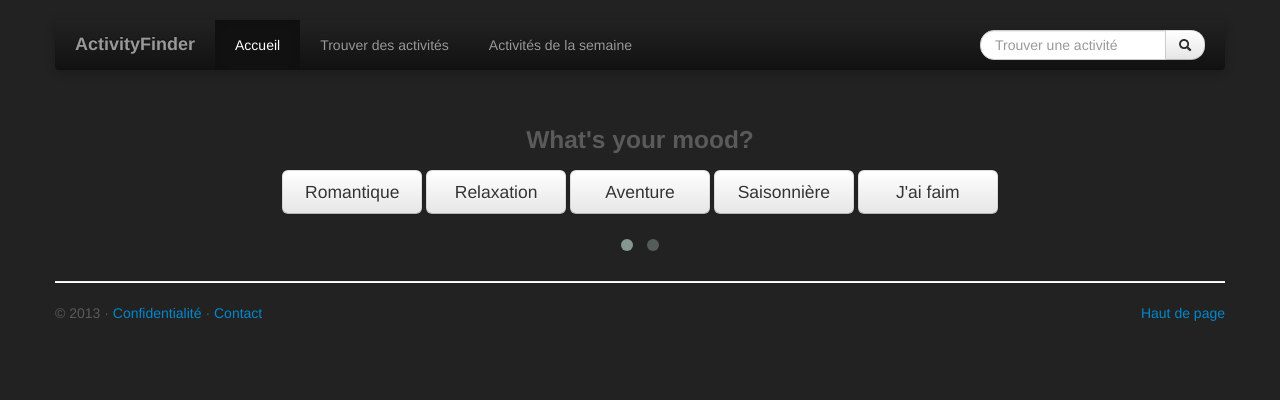
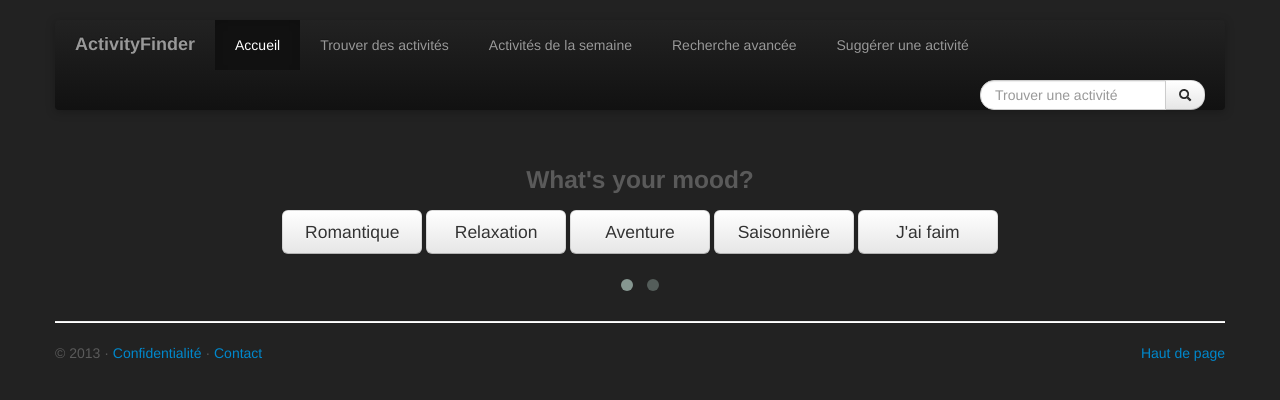
Before and after one commit to slvnperron/SWQuebec, a plain HTML site: page public/index.html in a window 1280 px wide. Drawn offline with Linux system fonts and the light colour scheme.

Commit message:
Added links

```diff
--- a/public/index.html
+++ b/public/index.html
@@ -57,6 +57,8 @@
 							<li class="active"><a href="#">Accueil</a></li>
 							<li><a href="list.html">Trouver des activités</a></li>
 							<li><a href="#">Activités de la semaine</a></li>
+							<li><a href="#">Recherche avancée</a></li>
+							<li><a href="#">Suggérer une activité</a></li>
 						</ul>
 						<form class="form-search pull-right" style="margin:0px;">
 							<div class="input-append" style="padding-top: 10px;">
```
